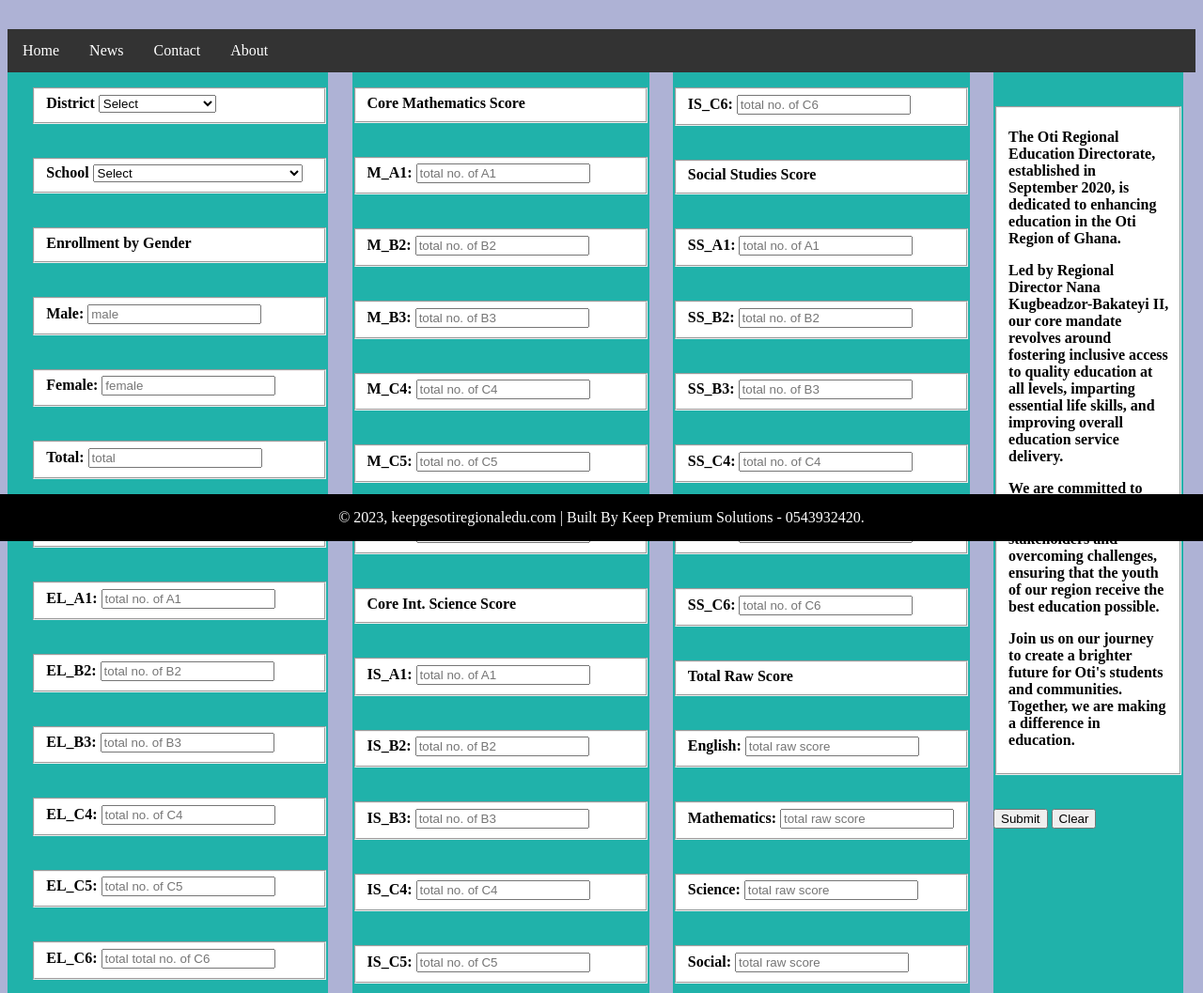
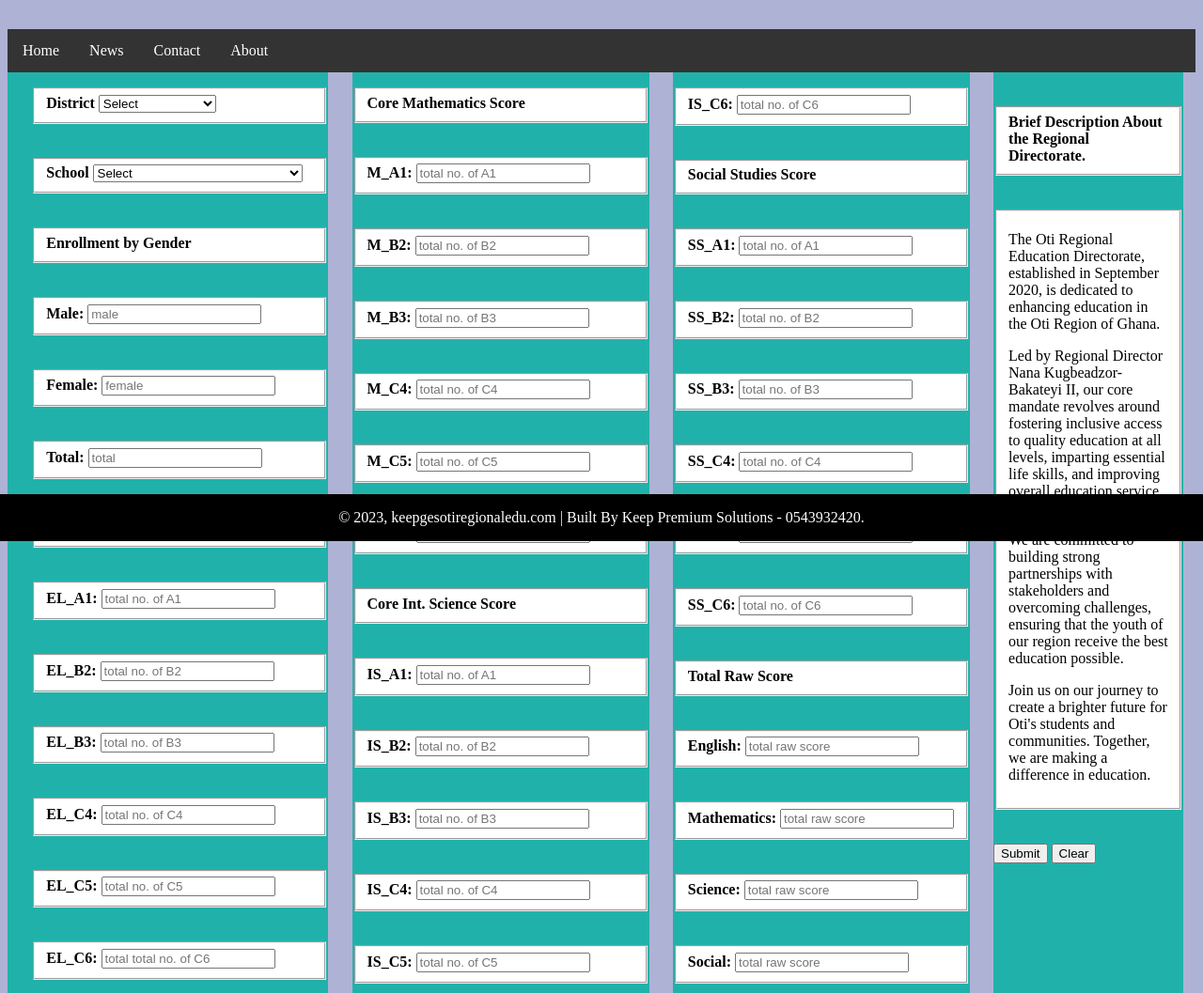
Before and after one commit to EdwinKetormanya/otireo-website, a plain HTML site: page index.html in a window 1280 px wide. Shown: the part 224-1281 px from the top of the page at 94% size. Drawn offline with Linux system fonts and the light colour scheme.

Commit message:
index.html

```diff
--- a/index.html
+++ b/index.html
@@ -315,11 +315,15 @@ li a:hover {
 
                     <div style="background-color: lightseagreen; width: 16%; height: 980px; float:left;"><br><br>
 
-      <fieldset style="background-color:#ffffff"> <strong><label for="input_search">
+     <fieldset style="background-color:#ffffff"> <strong><label for="input_search">
+                                    Brief Description About the Regional Directorate.</label></strong>
+                  </fieldset> <br><br>
+
+			    <fieldset style="background-color:#ffffff"> <label for="input_search">
                                     <p>The Oti Regional Education Directorate, established in September 2020, is dedicated to enhancing education in the Oti Region of Ghana. </p>
                                     <p>Led by Regional Director Nana Kugbeadzor-Bakateyi II, our core mandate revolves around fostering inclusive access to quality education at all levels, imparting essential life skills, and improving overall education service delivery.</p>
                                     <p>We are committed to building strong partnerships with stakeholders and overcoming challenges, ensuring that the youth of our region receive the best education possible. </p>
-                                    <p>Join us on our journey to create a brighter future for Oti's students and communities. Together, we are making a difference in education.</label></strong>
+                                    <p>Join us on our journey to create a brighter future for Oti's students and communities. Together, we are making a difference in education.</label>
                   </fieldset> <br><br>
 
 
```
